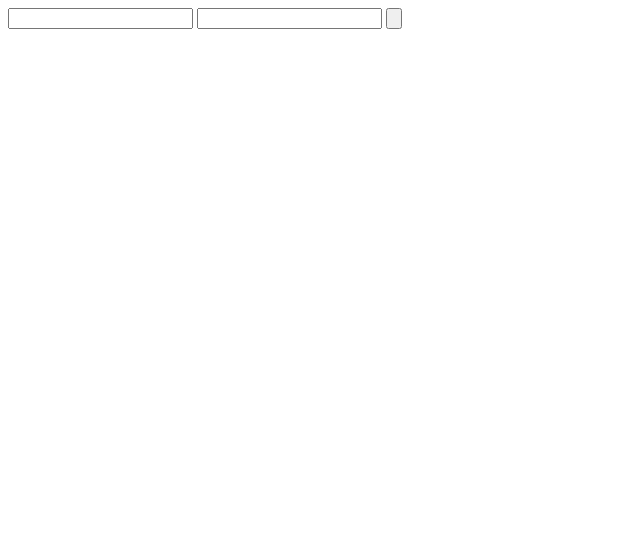
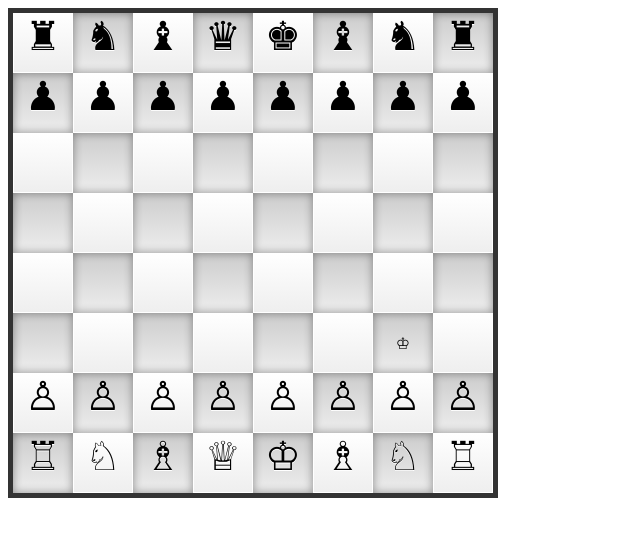
Before and after one commit to johncampbelljr/patzermob, a plain HTML site: page index.html in a window 1280 px wide. Shown: the whole page, without its empty margins (0-640 px from the left). Drawn offline with nearby package versions, Linux system fonts and the light colour scheme; no server answers.

Commit message:
Added board display

```diff
--- /dev/null
+++ b/board.css
@@ -0,0 +1,32 @@
+a {
+	color:#000;
+	display:block;
+	font-size:40px;
+	height:60px;
+	position:relative;
+	text-decoration:none;
+	text-shadow:0 1px #fff;
+	width:60px;
+}
+#chess_board { border:5px solid #333; }
+#chess_board td {
+	background:#fff;
+	background:-moz-linear-gradient(top, #fff, #eee);
+	background:-webkit-gradient(linear,0 0, 0 100%, from(#fff), to(#eee));
+	box-shadow:inset 0 0 0 1px #fff;
+	-moz-box-shadow:inset 0 0 0 1px #fff;
+	-webkit-box-shadow:inset 0 0 0 1px #fff;
+	height:60px;
+	text-align:center;
+	vertical-align:middle;
+	width:60px;
+}
+#chess_board tr:nth-child(odd) td:nth-child(even),
+#chess_board tr:nth-child(even) td:nth-child(odd) {
+	background:#ccc;
+	background:-moz-linear-gradient(top, #ccc, #eee);
+	background:-webkit-gradient(linear,0 0, 0 100%, from(#ccc), to(#eee));
+	box-shadow:inset 0 0 10px rgba(0,0,0,.4);
+	-moz-box-shadow:inset 0 0 10px rgba(0,0,0,.4);
+	-webkit-box-shadow:inset 0 0 10px rgba(0,0,0,.4);
+}
--- a/index.html
+++ b/index.html
@@ -1,29 +1,109 @@
 <html>
 	<head>
 		<title>Community Chess</title>
-	<script src="js/ChessFen.js" type="text/javascript" ></script>
-	<script src="https://ajax.googleapis.com/ajax/libs/jquery/1.7.1/jquery.min.js" type="text/javascript" ></script>
+		<script src="https://ajax.googleapis.com/ajax/libs/jquery/1.7.1/jquery.min.js" type="text/javascript" ></script>
+		<link rel="stylesheet" type="text/css" href="board.css" />
 	</head>
 	<body>
-		<p></p>
-		<div id="board"></div>
-		<form>
-			<input type="text" name="from" id="from"/>
-			<input type="text" name="to" id="to"/>
-			<input type="button" name="move" id="move" />
-		</form>
+<!-- grab the chess board from http://designindevelopment.com/css/css3-chess-board/ -->
+	<table id="chess_board" cellpadding="0" cellspacing="0">
+	<tr>
+		<td id="A8"><a href="#" class="rook black">&#9820;</a></td>
+		<td id="B8"><a href="#" class="night black">&#9822;</a></td>
+		<td id="C8"><a href="#" class="bishop black">&#9821;</a></td>
+		<td id="D8"><a href="#" class="king black">&#9819;</a></td>
+		<td id="E8"><a href="#" class="queen black">&#9818;</a></td>
+		<td id="F8"><a href="#" class="bishop black">&#9821;</a></td>
+		<td id="G8"><a href="#" class="night black">&#9822;</a></td>
+		<td id="H8"><a href="#" class="rook black">&#9820;</a></td>
+	</tr>
+	<tr>
+		<td id="A7"><a href="#" class="pawn black">&#9823;</a></td>
+		<td id="B7"><a href="#" class="pawn black">&#9823;</a></td>
+		<td id="C7"><a href="#" class="pawn black">&#9823;</a></td>
+		<td id="D7"><a href="#" class="pawn black">&#9823;</a></td>
+		<td id="E7"><a href="#" class="pawn black">&#9823;</a></td>
+		<td id="F7"><a href="#" class="pawn black">&#9823;</a></td>
+		<td id="G7"><a href="#" class="pawn black">&#9823;</a></td>
+		<td id="H7"><a href="#" class="pawn black">&#9823;</a></td>
+	</tr>
+	<tr>
+		<td id="A6"></td>
+		<td id="B6"></td>
+		<td id="C6"></td>
+		<td id="D6"></td>
+		<td id="E6"></td>
+		<td id="F6"></td>
+		<td id="G6"></td>
+		<td id="H6"></td>
+	</tr>
+	<tr>
+		<td id="A5"></td>
+		<td id="B5"></td>
+		<td id="C5"></td>
+		<td id="D5"></td>
+		<td id="E5"></td>
+		<td id="F5"></td>
+		<td id="G5"></td>
+		<td id="H5"></td>
+	</tr>
+	<tr>
+		<td id="A4"></td>
+		<td id="B4"></td>
+		<td id="C4"></td>
+		<td id="D4"></td>
+		<td id="E4"></td>
+		<td id="F4"></td>
+		<td id="G4"></td>
+		<td id="H4"></td>
+	</tr>
+	<tr>
+		<td id="A3"></td>
+		<td id="B3"></td>
+		<td id="C3"></td>
+		<td id="D3"></td>
+		<td id="E3"></td>
+		<td id="F3"></td>
+		<td id="G3"></td>
+		<td id="H3"></td>
+	</tr>
+	<tr>
+		<td id="A2"><a href="#" class="pawn white">&#9817;</a></td>
+		<td id="B2"><a href="#" class="pawn white">&#9817;</a></td>
+		<td id="C2"><a href="#" class="pawn white">&#9817;</a></td>
+		<td id="D2"><a href="#" class="pawn white">&#9817;</a></td>
+		<td id="E2"><a href="#" class="pawn white">&#9817;</a></td>
+		<td id="F2"><a href="#" class="pawn white">&#9817;</a></td>
+		<td id="G2"><a href="#" class="pawn white">&#9817;</a></td>
+		<td id="H2"><a href="#" class="pawn white">&#9817;</a></td>
+	</tr>
+	<tr>
+		<td id="A1"><a href="#" class="rook white">&#9814;</a></td>
+		<td id="B1"><a href="#" class="night white">&#9816;</a></td>
+		<td id="C1"><a href="#" class="bishop white">&#9815;</a></td>
+		<td id="D1"><a href="#" class="king white">&#9813;</a></td>
+		<td id="E1"><a href="#" class="wife white">&#9812;</a></td>
+		<td id="F1"><a href="#" class="bishop white">&#9815;</a></td>
+		<td id="G1"><a href="#" class="night white">&#9816;</a></td>
+		<td id="H1"><a href="#" class="rook white">&#9814;</a></td>
+	</tr>
+</table>
 	</body>
 <script>
+
+var fenChars = "QKRBNPqkrbnp";
+function getChessFontCharFromFen(fenChar) {
+	return String.fromCharCode(9812 + this.fenChars.indexOf(fenChar));
+}
+
 $(function() {
-	var chessObj = new DHTMLGoodies.ChessFen();
+	alert(getChessFontCharFromFen("Q"));
+	$("#G3").text(getChessFontCharFromFen("Q"));
 	$.ajax({
 	  url: 'ajax/board',
 	    success: function(data) {
-			chessObj.loadFen(data.board,'board');
+			alert(data.board);
 		}
-	});
-	$('#move').click(function() {
-		$.post("ajax/move", { from: $('#from').val(), to: $('#to').val() } );
 	});
 });
 </script>
```
